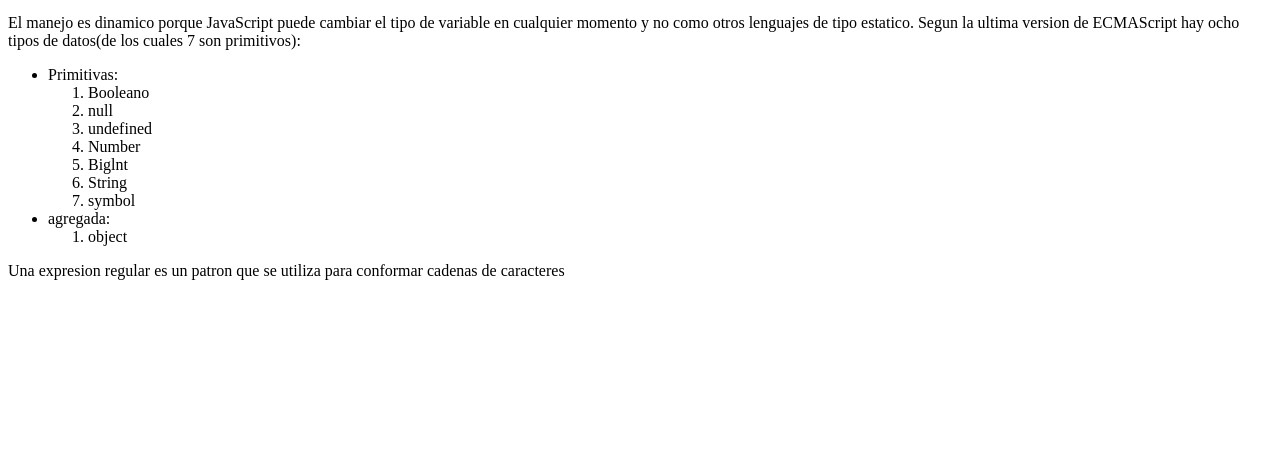
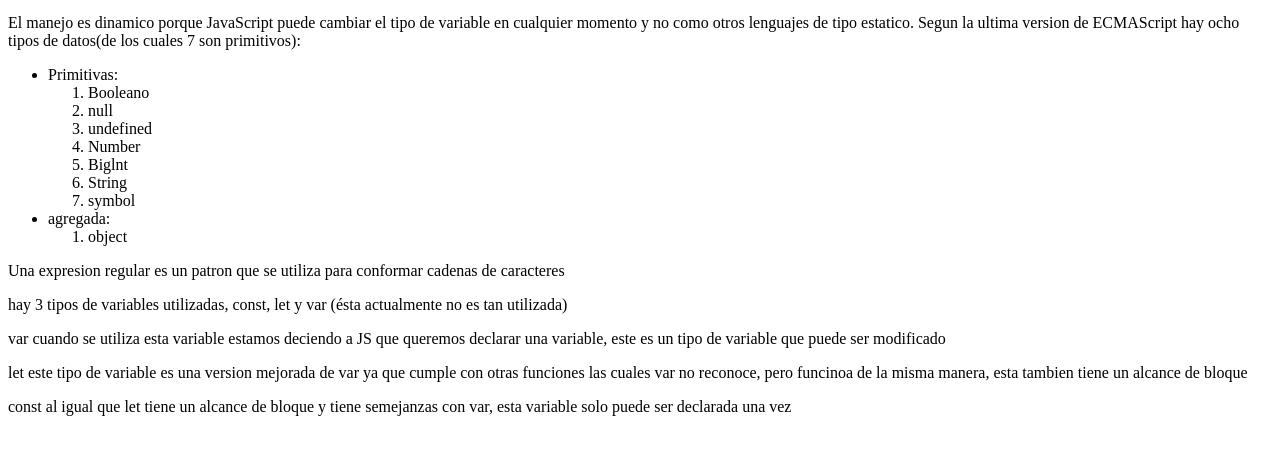
Before and after one commit to UrraFacundo/TPInvestigacionJS, a plain HTML site: page index.html in a window 1280 px wide. Shown: the part 280-734 px from the top of the page. Drawn offline with Linux system fonts and the light colour scheme.

Commit message:
respuesta numero 4

```diff
--- a/index.html
+++ b/index.html
@@ -68,5 +68,13 @@
     <p>
         Una expresion regular es un patron que se utiliza para conformar cadenas de caracteres
     </p>
+
+    <p>hay 3 tipos de variables utilizadas, const, let y var (ésta actualmente no es tan utilizada)</p>
+    <P>var cuando se utiliza esta variable estamos deciendo a JS que queremos declarar una variable, este es un tipo de variable que puede ser modificado
+    </p>
+    <p>let este tipo de variable es una version mejorada de var ya que cumple con otras funciones las cuales var no reconoce, pero funcinoa de la misma manera, esta tambien tiene un alcance de bloque
+    </p>
+    <p>const al igual que let tiene un alcance de bloque y tiene  semejanzas con var, esta variable solo puede ser declarada una vez
+    </p>
 </body>
 </html>
```
